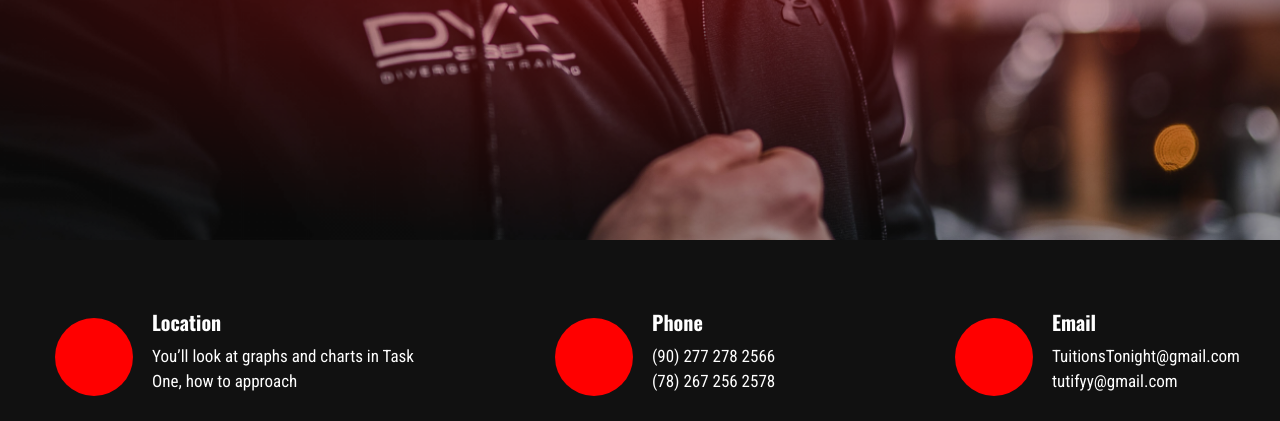
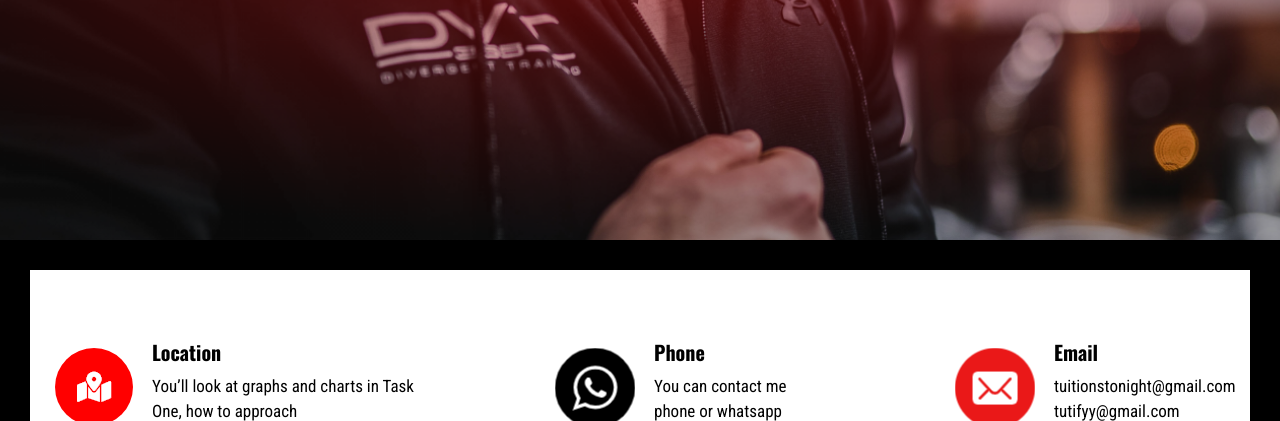
Before and after one commit to Viola-George/Gym_Website_with_php, a PHP site: page /home.php in a window 1280 px wide. Shown: the part 6079-6500 px from the top of the page. Run offline with PHP 8.4, Linux system fonts and the light colour scheme.

Commit message:
last one

```diff
--- a/Account.php
+++ b/Account.php
@@ -238,7 +238,7 @@ if ($_SESSION["log"] == false) {
                     <div class="col-lg-12">
                         <div class="footer-copy-right text-center">
                             <p><!-- Link back to Colorlib can't be removed. Template is licensed under CC BY 3.0. -->
-                              Copyright &copy;<script>document.write(new Date().getFullYear());</script> All rights reserved | <i class="fa fa-heart" aria-hidden="true"></i> <a href="https://www.TuitionsTonight.com" target="_blank">Tuitions Tonight</a>
+                              Copyright &copy;<script>document.write(new Date().getFullYear());</script> All rights reserved | <i class="fa fa-heart" aria-hidden="true"></i> <a href="https://www.TuitionsTonight.com" target="_blank">Viola George</a>
                               <!-- Link back to Colorlib can't be removed. Template is licensed under CC BY 3.0. --></p>
                           </div>
                       </div>
--- a/coach.php
+++ b/coach.php
@@ -163,7 +163,7 @@
         </div>
     </section>
 
-    <section class="bg-white services-area">
+    <section class="bg-white m-5 services-area">
         <div class="container">
             <div class="row justify-content-between">
                 <div class="col-xl-4 col-lg-4 col-md-6 col-sm-8">
@@ -256,7 +256,7 @@
                     <div class="col-lg-12">
                         <div class="footer-copy-right text-center">
                             <p><!-- Link back to Colorlib can't be removed. Template is licensed under CC BY 3.0. -->
-                              Copyright &copy;<script>document.write(new Date().getFullYear());</script> All rights reserved | <i class="fa fa-heart" aria-hidden="true"></i> <a href="https://www.TuitionsTonight.com" target="_blank">Tuitions Tonight</a>
+                              Copyright &copy;<script>document.write(new Date().getFullYear());</script> All rights reserved | <i class="fa fa-heart" aria-hidden="true"></i> <a href="https://www.TuitionsTonight.com" target="_blank">Viola George</a>
                               <!-- Link back to Colorlib can't be removed. Template is licensed under CC BY 3.0. --></p>
                           </div>
                       </div>
--- a/home.php
+++ b/home.php
@@ -6,6 +6,7 @@ include("connect.php");
 
 <!doctype html>
 <html class="no-js" lang="zxx">
+
 <head>
     <meta charset="utf-8">
     <meta http-equiv="x-ua-compatible" content="ie=edge">
@@ -97,7 +98,7 @@ include("connect.php");
                                 <div class="hero__caption">
                                     <span data-animation="fadeInLeft" data-delay="0.1s">Hi This is Tuitions Tonight</span>
                                     <h1 data-animation="fadeInLeft" data-delay="0.4s">Gym Trainer</h1>
-                                <a href="courses.html" class="border-btn hero-btn" data-animation="fadeInLeft" data-delay="0.8s">My Courses</a>
+                                    <a href="courses.php" class="border-btn hero-btn" data-animation="fadeInLeft" data-delay="0.8s">My Courses</a>
                                 </div>
                             </div>
                         </div>
@@ -118,7 +119,7 @@ include("connect.php");
                                     <div class="topic-content">
                                         <h3>Personal traning</h3>
                                         <p>You’ll look at graphs and charts in Task One, how to approach the task and <br> the language needed for a successful answer.</p>
-                                    <a href="courses.html" class="border-btn">View Courses</a>
+                                        <a href="courses.php" class="border-btn">View Courses</a>
                                     </div>
                                 </div>
                             </div>
@@ -132,7 +133,7 @@ include("connect.php");
                                     <div class="topic-content">
                                         <h3>Group traning</h3>
                                         <p>You’ll look at graphs and charts in Task One, how to approach the task and <br> the language needed for a successful answer.</p>
-                                    <a href="courses.html" class="btn">View Courses</a>
+                                        <a href="courses.php" class="btn">View Courses</a>
                                     </div>
                                 </div>
                             </div>
@@ -148,13 +149,13 @@ include("connect.php");
                 <div class="row">
                     <div class="col-xl-12">
                         <div class="section-tittle text-center mb-55 wow fadeInUp" data-wow-duration="1s" data-wow-delay=".1s">
-                        <h2 >What I Offer</h2>
+                            <h2>What I Offer</h2>
                         </div>
                     </div>
                 </div>
                 <div class="row">
                     <div class="col-lg-4 col-md-6">
-                    <div class="single-cat text-center mb-30 wow fadeInUp" data-wow-duration="1s" data-wow-delay=".2s" >
+                        <div class="single-cat text-center mb-30 wow fadeInUp" data-wow-duration="1s" data-wow-delay=".2s">
                             <div class="cat-icon">
                                 <img src="assets/img/gallery/team1.png" alt="">
                             </div>
@@ -283,7 +284,7 @@ include("connect.php");
                                 </div>
                                 <div class="properties__caption">
                                     <span class="month">6 month</span>
-                                <p class="mb-25">$30/m  <span>(Single class)</span></p>
+                                    <p class="mb-25">$30/m <span>(Single class)</span></p>
                                     <div class="single-features">
                                         <div class="features-icon">
                                             <img src="assets/img/icon/check.svg" alt="">
@@ -337,7 +338,7 @@ include("connect.php");
                                 </div>
                                 <div class="properties__caption">
                                     <span class="month">6 month</span>
-                                <p class="mb-25">$30/m  <span>(Single class)</span></p>
+                                    <p class="mb-25">$30/m <span>(Single class)</span></p>
                                     <div class="single-features">
                                         <div class="features-icon">
                                             <img src="assets/img/icon/check.svg" alt="">
@@ -391,7 +392,7 @@ include("connect.php");
                                 </div>
                                 <div class="properties__caption">
                                     <span class="month">6 month</span>
-                                <p class="mb-25">$30/m  <span>(Single class)</span></p>
+                                    <p class="mb-25">$30/m <span>(Single class)</span></p>
                                     <div class="single-features">
                                         <div class="features-icon">
                                             <img src="assets/img/icon/check.svg" alt="">
@@ -460,7 +461,7 @@ include("connect.php");
                                 check academic essays.</p>
                             <p class="mb-40">Task One, how to approach the task and the language needed for a successful answer. You’ll
                                 examine Task Two questions and learn how to plan, write and check academic essays.</p>
-                        <a href="courses.html" class="border-btn">My Courses</a>
+                            <a href="courses.php" class="border-btn">My Courses</a>
                         </div>
                     </div>
                 </div>
@@ -510,10 +511,10 @@ include("connect.php");
         </section>
         <!-- Blog Area End -->
         <!--? video_start -->
-    <div class="video-area section-bg2 d-flex align-items-center"  data-background="assets/img/gallery/video-bg.png">
+        <div class="video-area section-bg2 d-flex align-items-center" data-background="assets/img/gallery/video-bg.png">
             <div class="container">
                 <div class="video-wrap position-relative">
-                <div class="video-icon" >
+                    <div class="video-icon">
                         <a class="popup-video btn-icon" href="https://youtu.be/bJpn4GWfSTQ"><i class="fas fa-play"></i></a>
                     </div>
                 </div>
@@ -521,48 +522,47 @@ include("connect.php");
         </div>
         <!-- video_end -->
         <!-- ? services-area -->
-    <section class="services-area">
+        <section class="bg-white m-5 services-area">
             <div class="container">
                 <div class="row justify-content-between">
                     <div class="col-xl-4 col-lg-4 col-md-6 col-sm-8">
-                    <div class="single-services mb-40 wow fadeInUp" data-wow-duration="1s" data-wow-delay=".1s">
+                        <div class="single-services mb-40">
                             <div class="features-icon">
-                            <img src="assets/img/icon/icon1.svg" alt="">
+                                <img src="assets/img/icon/icon1.png" alt="">
                             </div>
                             <div class="features-caption">
-                            <h3>Location</h3>
-                            <p>You’ll look at graphs and charts in Task One, how to approach </p>
+                                <h3 style="color: black;">Location</h3>
+                                <p style="color: black;">You’ll look at graphs and charts in Task One, how to approach </p>
                             </div>
                         </div>
                     </div>
                     <div class="col-xl-3 col-lg-4 col-md-6 col-sm-8">
-                    <div class="single-services mb-40 wow fadeInUp" data-wow-duration="1s" data-wow-delay=".2s">
+                        <div class="single-services mb-40">
                             <div class="features-icon">
-                            <img src="assets/img/icon/icon2.svg" alt="">
+                                <img src="assets/img/icon/whatsapp.png" alt="">
                             </div>
                             <div class="features-caption">
-                            <h3>Phone</h3>
-                            <p>(90) 277 278 2566</p>
-                            <p>  (78) 267 256 2578</p>
+                                <h3 style="color: black;">Phone</h3>
+                                <p style="color: black;">You can contact me phone or whatsapp</p>
+                                <p style="color: black;">at (78) 267 256 2578</p>
                             </div>
                         </div>
                     </div>
                     <div class="col-xl-3 col-lg-4 col-md-6 col-sm-8">
-                    <div class="single-services mb-40 wow fadeInUp" data-wow-duration="2s" data-wow-delay=".4s">
+                        <div class="single-services mb-40">
                             <div class="features-icon">
-                            <img src="assets/img/icon/icon3.svg" alt="">
+                                <img src="assets/img/icon/mail.png" alt="">
                             </div>
                             <div class="features-caption">
-                            <h3>Email</h3>
-                            <p>TuitionsTonight@gmail.com</p>
-                            <p>tutifyy@gmail.com</p>
+                                <h3 style="color: black;">Email</h3>
+                                <p style="color: black;">tuitionstonight@gmail.com</p>
+                                <p style="color: black;">tutifyy@gmail.com</p>
                             </div>
                         </div>
                     </div>
                 </div>
             </div>
         </section>
-
         <!-- SCHEDULE -->
 
 
@@ -670,7 +670,9 @@ include("connect.php");
                         <div class="col-lg-12">
                             <div class="footer-copy-right text-center">
                                 <p><!-- Link back to Colorlib can't be removed. Template is licensed under CC BY 3.0. -->
-                              Copyright &copy;<script>document.write(new Date().getFullYear());</script> All rights reserved | <i class="fa fa-heart" aria-hidden="true"></i> <a href="https://www.TuitionsTonight.com" target="_blank">Tuitions Tonight</a>
+                                    Copyright &copy;<script>
+                                        document.write(new Date().getFullYear());
+                                    </script> All rights reserved | <i class="fa fa-heart" aria-hidden="true"></i> <a href="https://www.TuitionsTonight.com" target="_blank">Viola George</a>
                                     <!-- Link back to Colorlib can't be removed. Template is licensed under CC BY 3.0. --></p>
                             </div>
                         </div>
@@ -681,7 +683,7 @@ include("connect.php");
         <!-- Footer End-->
     </footer>
     <!-- Scroll Up -->
-  <div id="back-top" >
+    <div id="back-top">
         <a title="Go to Top" href="#"> <i class="fas fa-level-up-alt"></i></a>
     </div>
 
@@ -727,4 +729,5 @@ include("connect.php");
     <script src="./assets/js/main.js"></script>
 
 </body>
+
 </html>
--- a/login.php
+++ b/login.php
@@ -254,7 +254,7 @@ width: 440px;
                     <div class="col-lg-12">
                         <div class="footer-copy-right text-center">
                             <p><!-- Link back to Colorlib can't be removed. Template is licensed under CC BY 3.0. -->
-                              Copyright &copy;<script>document.write(new Date().getFullYear());</script> All rights reserved | <i class="fa fa-heart" aria-hidden="true"></i> <a href="https://www.TuitionsTonight.com" target="_blank">Tuitions Tonight</a>
+                              Copyright &copy;<script>document.write(new Date().getFullYear());</script> All rights reserved | <i class="fa fa-heart" aria-hidden="true"></i> <a href="#" target="_blank">Viola George </a>
                               <!-- Link back to Colorlib can't be removed. Template is licensed under CC BY 3.0. --></p>
                           </div>
                       </div>
--- a/register.php
+++ b/register.php
@@ -306,7 +306,7 @@ width: 440px;
                     <div class="col-lg-12">
                         <div class="footer-copy-right text-center">
                             <p><!-- Link back to Colorlib can't be removed. Template is licensed under CC BY 3.0. -->
-                              Copyright &copy;<script>document.write(new Date().getFullYear());</script> All rights reserved | <i class="fa fa-heart" aria-hidden="true"></i> <a href="https://www.TuitionsTonight.com" target="_blank">Tuitions Tonight</a>
+                              Copyright &copy;<script>document.write(new Date().getFullYear());</script> All rights reserved | <i class="fa fa-heart" aria-hidden="true"></i> <a href="https://www.TuitionsTonight.com" target="_blank">Viola George</a>
                               <!-- Link back to Colorlib can't be removed. Template is licensed under CC BY 3.0. --></p>
                           </div>
                       </div>
```
Also changed, not shown: about.php (+12 -8 lines), blog.php (+17 -12 lines), contact.php (+4 -5 lines), courses.php (+13 -13 lines). Lines whose indentation alone changed are shown as unchanged.
